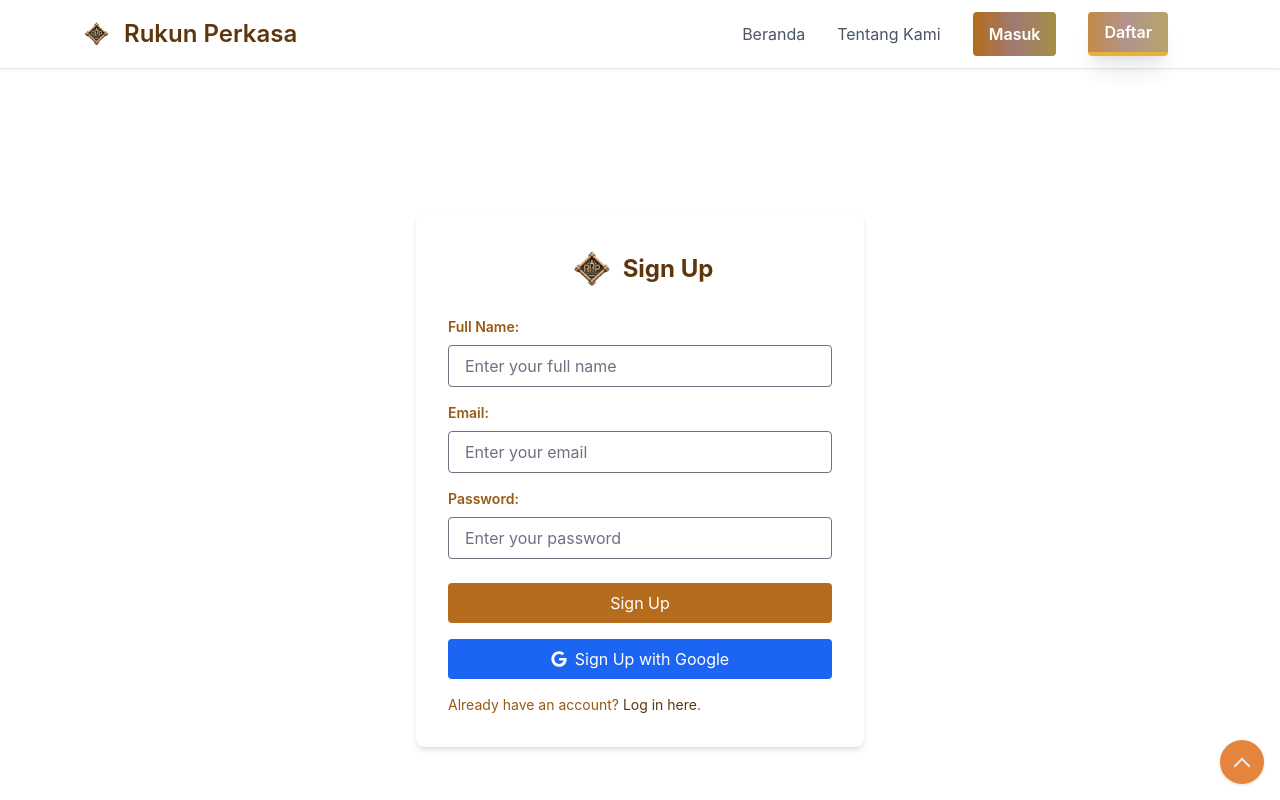
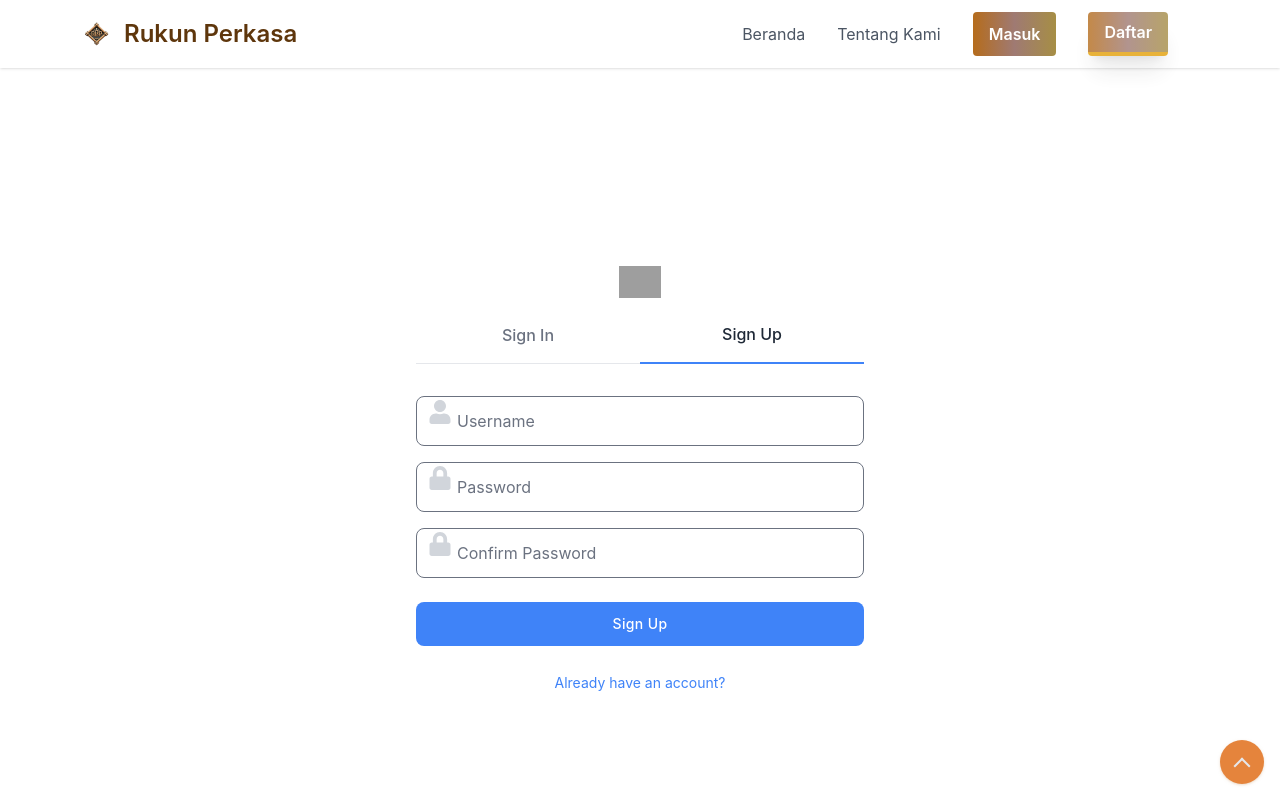
Before and after one commit to chndrwali/penjualan-fe, a React (Vite) app: page /daftar in a window 1280 px wide. Shown: the top 800 px of the page. Built offline with nearby package versions, Linux system fonts and the light colour scheme; grey boxes are pictures that could not be loaded.

Commit message:
change component login page

```diff
--- a/src/components/LandingPage/login/loginPage.jsx
+++ b/src/components/LandingPage/login/loginPage.jsx
@@ -2,7 +2,7 @@
 import React, { useState } from 'react';
 import { motion } from 'framer-motion';
 import { FaGoogle } from 'react-icons/fa';
-import { Link } from 'react-router-dom'; // Import Link from 'react-router-dom'
+import { Link } from 'react-router-dom';
 
 const LoginPage = () => {
   const containerVariants = {
@@ -17,12 +17,10 @@
 
   const [username, setUsername] = useState('');
   const [password, setPassword] = useState('');
-  const [role, setRole] = useState('user'); // Default role is 'user'
+  const [role, setRole] = useState('user');
 
   const handleLogin = () => {
-    // Perform login logic here based on username, password, and role
     if (username && password) {
-      // Check credentials and role, then redirect or perform necessary actions
       if (role === 'admin') {
         // Redirect or perform admin-specific actions
       } else {
@@ -32,91 +30,79 @@
   };
 
   return (
+
       <motion.div
-      className="min-h-screen flex items-center justify-center bg-gradient-to-r from-brown to-coffee"
+      className="flex w-full max-w-sm mx-auto overflow-hidden bg-white rounded-lg shadow-lg dark:bg-gray-800 lg:max-w-4xl"
       variants={containerVariants}
       initial="hidden"
-      animate="visible"
-    >
+      animate="visible">
+        <div className="hidden bg-cover lg:block lg:w-1/2" style={{backgroundImage: "url('https://images.unsplash.com/photo-1606660265514-358ebbadc80d?ixid=MXwxMjA3fDB8MHxwaG90by1wYWdlfHx8fGVufDB8fHw%3D&ixlib=rb-1.2.1&auto=format&fit=crop&w=1575&q=80')"}}></div>
+
         <motion.div
-        className="bg-white p-8 rounded-lg shadow-lg w-full max-w-md"
+          className="w-full px-6 py-8 md:px-8 lg:w-1/2"
           variants={formVariants}
           initial="hidden"
           animate="visible"
         >
-        <div className="text-center mb-8">
-          <img
-            src="/logo/android-chrome-512x512.png"
-            alt="Logo"
-            className="mx-auto h-12"
-          />
-          <h2 className="text-2xl font-bold mt-4">Login to Your Account</h2>
+          <div className="flex justify-center mx-auto">
+            <img className="w-auto h-7 sm:h-8" src="https://merakiui.com/images/logo.svg" alt="" />
           </div>
-        <div className="mb-4">
-          <label className="block text-gray-600 text-sm font-semibold mb-2" htmlFor="username">
-            Username:
-          </label>
-          <input
-            className="w-full px-4 py-2 rounded border focus:outline-none focus:border-brown-500"
-            type="text"
-            id="username"
-            name="username"
-            placeholder="Enter your username"
-            value={username}
-            onChange={(e) => setUsername(e.target.value)}
-          />
+
+          <p className="mt-3 text-xl text-center text-gray-600 dark:text-gray-200">
+            Welcome back!
+          </p>
+
+          <a href="#" className="flex items-center justify-center mt-4 text-gray-600 transition-colors duration-300 transform border rounded-lg dark:border-gray-700 dark:text-gray-200 hover:bg-gray-50 dark:hover:bg-gray-600">
+            <div className="px-4 py-2">
+              <svg className="w-6 h-6" viewBox="0 0 40 40">
+                <path d="M36.3425 16.7358H35V16.6667H20V23.3333H29.4192C28.045 27.2142 24.3525 30 20 30C14.4775 30 10 25.5225 10 20C10 14.4775 14.4775 9.99999 20 9.99999C22.5492 9.99999 24.8683 10.9617 26.6342 12.5325L31.3483 7.81833C28.3717 5.04416 24.39 3.33333 20 3.33333C10.7958 3.33333 3.33335 10.7958 3.33335 20C3.33335 29.2042 10.7958 36.6667 20 36.6667C29.2042 36.6667 36.6667 29.2042 36.6667 20C36.6667 18.8825 36.5517 17.7917 36.3425 16.7358Z" fill="#FFC107" />
+                <path d="M5.25497 12.2425L10.7308 16.2583C12.2125 12.59 15.8008 9.99999 20 9.99999C22.5491 9.99999 24.8683 10.9617 26.6341 12.5325L31.3483 7.81833C28.3716 5.04416 24.39 3.33333 20 3.33333C13.5983 3.33333 8.04663 6.94749 5.25497 12.2425Z" fill="#FF3D00" />
+                <path d="M20 36.6667C24.305 36.6667 28.2167 35.0192 31.1742 32.34L26.0159 27.975C24.3425 29.2425 22.2625 30 20 30C15.665 30 11.9842 27.2359 10.5975 23.3784L5.16254 27.5659C7.92087 32.9634 13.5225 36.6667 20 36.6667Z" fill="#4CAF50" />
+                <path d="M36.3425 16.7358H35V16.6667H20V23.3333H29.4192C28.7592 25.1975 27.56 26.805 26.0133 27.9758C26.0142 27.975 26.015 27.975 26.0158 27.9742L31.1742 32.3392C30.8092 32.6708 36.6667 28.3333 36.6667 20C36.6667 18.8825 36.5517 17.7917 36.3425 16.7358Z" fill="#1976D2" />
+              </svg>
             </div>
-        <div className="mb-4">
-          <label className="block text-gray-600 text-sm font-semibold mb-2" htmlFor="password">
-            Password:
-          </label>
-          <input
-            className="w-full px-4 py-2 rounded border focus:outline-none focus:border-brown-500"
-            type="password"
-            id="password"
-            name="password"
-            placeholder="Enter your password"
-            value={password}
-            onChange={(e) => setPassword(e.target.value)}
-          />
+            <span className="w-5/6 px-4 py-3 font-bold text-center">Sign in with Google</span>
+          </a>
+
+          <div className="flex items-center justify-between mt-4">
+            <span className="w-1/5 border-b dark:border-gray-600 lg:w-1/4"></span>
+
+            <a href="#" className="text-xs text-center text-gray-500 uppercase dark:text-gray-400 hover:underline">or login
+                with email</a>
+
+            <span className="w-1/5 border-b dark:border-gray-400 lg:w-1/4"></span>
           </div>
-        <div className="mb-4">
-          <label className="block text-gray-600 text-sm font-semibold mb-2" htmlFor="role">
-            Role:
-          </label>
-          <select
-            className="w-full px-4 py-2 rounded border focus:outline-none focus:border-brown-500"
-            id="role"
-            name="role"
-            value={role}
-            onChange={(e) => setRole(e.target.value)}
-          >
-            <option value="user">User</option>
-            <option value="admin">Admin</option>
-          </select>
+
+          <div className="mt-4">
+            <label className="block mb-2 text-sm font-medium text-gray-600 dark:text-gray-200" htmlFor="LoggingEmailAddress">Email Address</label>
+            <input id="LoggingEmailAddress" className="block w-full px-4 py-2 text-gray-700 bg-white border rounded-lg dark:bg-gray-800 dark:text-gray-300 dark:border-gray-600 focus:border-blue-400 focus:ring-opacity-40 dark:focus:border-blue-300 focus:outline-none focus:ring focus:ring-blue-300" type="email" />
           </div>
-        <button
-          className="w-full bg-brown-500 text-white py-2 rounded hover:bg-brown-600 transition duration-300 ease-in-out mb-4"
-          type="button"
-          onClick={handleLogin}
-        >
-          Login
+
+          <div className="mt-4">
+            <div className="flex justify-between">
+              <label className="block mb-2 text-sm font-medium text-gray-600 dark:text-gray-200" htmlFor="loggingPassword">Password</label>
+              <a href="#" className="text-xs text-gray-500 dark:text-gray-300 hover:underline">Forget Password?</a>
+            </div>
+
+            <input id="loggingPassword" className="block w-full px-4 py-2 text-gray-700 bg-white border rounded-lg dark:bg-gray-800 dark:text-gray-300 dark:border-gray-600 focus:border-blue-400 focus:ring-opacity-40 dark:focus:border-blue-300 focus:outline-none focus:ring focus:ring-blue-300" type="password" />
+          </div>
+
+          <div className="mt-6">
+            <button className="w-full px-6 py-3 text-sm font-medium tracking-wide text-white capitalize transition-colors duration-300 transform bg-gray-800 rounded-lg hover:bg-gray-700 focus:outline-none focus:ring focus:ring-gray-300 focus:ring-opacity-50">
+              Sign In
             </button>
-        <p className="text-center text-gray-600 text-sm">
-          Or
-        </p>
-        <button
-          className="w-full bg-blue-500 text-white py-2 rounded hover:bg-blue-600 transition duration-300 ease-in-out flex items-center justify-center"
-          type="button"
-        >
-          <FaGoogle className="mr-2" />
-          Login with Google
-        </button>
-        <p className="mt-4 text-sm text-gray-600 text-center">
-          Don{`'`}t have an account? <Link to="/signup" className="text-brown-800">Sign up here</Link>.
-        </p>
+          </div>
+
+          <div className="flex items-center justify-between mt-4">
+            <span className="w-1/5 border-b dark:border-gray-600 md:w-1/4"></span>
+
+            <a href="#" className="text-xs text-gray-500 uppercase dark:text-gray-400 hover:underline">or sign up</a>
+
+            <span className="w-1/5 border-b dark:border-gray-600 md:w-1/4"></span>
+          </div>
         </motion.div>
       </motion.div>
+
   );
 };
 
--- a/src/components/LandingPage/signup/SignupPage.jsx
+++ b/src/components/LandingPage/signup/SignupPage.jsx
@@ -1,99 +1,71 @@
-/* eslint-disable no-unused-vars */
-import React, { useState } from 'react';
 import { motion } from 'framer-motion';
-import { FaGoogle } from 'react-icons/fa';
+import { FaUser, FaLock } from 'react-icons/fa';
+import { Link } from 'react-router-dom';
 
-const SignupPage = () => {
-  const [fullName, setFullName] = useState('');
-  const [email, setEmail] = useState('');
-  const [password, setPassword] = useState('');
-
-  const handleSignup = () => {
-    // Logika signup di sini
-    console.log(`Sign up with Full Name: ${fullName}, Email: ${email}, Password: ${password}`);
+const SignUpPage = () => {
+  const containerVariants = {
+    hidden: { opacity: 0 },
+    visible: { opacity: 1, transition: { duration: 0.5 } },
   };
 
   return (
-    <div className="min-h-screen flex items-center justify-center bg-gradient-to-r from-brown to-coffee">
-      <motion.div
-        initial={{ opacity: 0, y: 20 }}
-        animate={{ opacity: 1, y: 0 }}
-        transition={{ duration: 0.5 }}
-        className="bg-white p-8 rounded-lg shadow-md w-full max-w-md"
+    <motion.section
+      className="bg-white dark:bg-gray-900"
+      variants={containerVariants}
+      initial="hidden"
+      animate="visible"
     >
-        <div className="flex items-center justify-center mb-6">
-          {/* Logo */}
-          <img
-            src="/logo/android-chrome-512x512.png"
-            alt="Logo"
-            className="h-12 w-12 mr-2"
-          />
-          <h2 className="text-2xl font-bold text-brown-800">Sign Up</h2>
+      <div className="container flex items-center justify-center min-h-screen px-6 mx-auto">
+        <form className="w-full max-w-md">
+          <div className="flex justify-center mx-auto">
+            <img className="w-auto h-7 sm:h-8" src="https://merakiui.com/images/logo.svg" alt="" />
           </div>
-        <div className="mb-4">
-          <label className="block text-brown-600 text-sm font-semibold mb-2" htmlFor="fullName">
-            Full Name:
-          </label>
-          <input
-            className="w-full px-4 py-2 rounded border focus:outline-none focus:border-brown-500"
-            type="text"
-            id="fullName"
-            name="fullName"
-            placeholder="Enter your full name"
-            value={fullName}
-            onChange={(e) => setFullName(e.target.value)}
-          />
+
+          <div className="flex items-center justify-center mt-6">
+            <Link to="/signin" className="w-1/2 pb-4 font-medium text-center text-gray-500 capitalize border-b dark:border-gray-400 dark:text-gray-300">
+              sign in
+            </Link>
+            <Link to="/signup" className="w-1/2 pb-4 font-medium text-center text-gray-800 capitalize border-b-2 border-blue-500 dark:border-blue-400 dark:text-white">
+              sign up
+            </Link>
           </div>
-        <div className="mb-4">
-          <label className="block text-brown-600 text-sm font-semibold mb-2" htmlFor="email">
-            Email:
-          </label>
-          <input
-            className="w-full px-4 py-2 rounded border focus:outline-none focus:border-brown-500"
-            type="email"
-            id="email"
-            name="email"
-            placeholder="Enter your email"
-            value={email}
-            onChange={(e) => setEmail(e.target.value)}
-          />
+
+          <div className="relative flex items-center mt-8">
+            <span className="absolute left-3 top-1">
+              <FaUser className="w-6 h-6 text-gray-300 dark:text-gray-500" />
+            </span>
+            <input type="text" className="block w-full py-3 pl-10 text-gray-700 bg-white border rounded-lg dark:bg-gray-900 dark:text-gray-300 dark:border-gray-600 focus:border-blue-400 dark:focus:border-blue-300 focus:ring-blue-300 focus:outline-none focus:ring focus:ring-opacity-40" placeholder="Username" />
           </div>
-        <div className="mb-6">
-          <label className="block text-brown-600 text-sm font-semibold mb-2" htmlFor="password">
-            Password:
-          </label>
-          <input
-            className="w-full px-4 py-2 rounded border focus:outline-none focus:border-brown-500"
-            type="password"
-            id="password"
-            name="password"
-            placeholder="Enter your password"
-            value={password}
-            onChange={(e) => setPassword(e.target.value)}
-          />
+
+          <div className="relative flex items-center mt-4">
+            <span className="absolute left-3 top-1">
+              <FaLock className="w-6 h-6 text-gray-300 dark:text-gray-500" />
+            </span>
+            <input type="password" className="block w-full py-3 pl-10 text-gray-700 bg-white border rounded-lg dark:bg-gray-900 dark:text-gray-300 dark:border-gray-600 focus:border-blue-400 dark:focus:border-blue-300 focus:ring-blue-300 focus:outline-none focus:ring focus:ring-opacity-40" placeholder="Password" />
           </div>
-        <button
-          onClick={handleSignup}
-          className="w-full bg-brown-500 text-white py-2 rounded hover:bg-brown-600 transition duration-300 ease-in-out"
-        >
+
+          <div className="relative flex items-center mt-4">
+            <span className="absolute left-3 top-1">
+              <FaLock className="w-6 h-6 text-gray-300 dark:text-gray-500" />
+            </span>
+            <input type="password" className="block w-full py-3 pl-10 text-gray-700 bg-white border rounded-lg dark:bg-gray-900 dark:text-gray-300 dark:border-gray-600 focus:border-blue-400 dark:focus:border-blue-300 focus:ring-blue-300 focus:outline-none focus:ring focus:ring-opacity-40" placeholder="Confirm Password" />
+          </div>
+
+          <div className="mt-6">
+            <motion.button className="w-full px-6 py-3 text-sm font-medium tracking-wide text-white capitalize transition-colors duration-300 transform bg-blue-500 rounded-lg hover:bg-blue-400 focus:outline-none focus:ring focus:ring-blue-300 focus:ring-opacity-50">
               Sign Up
-        </button>
-        {/* Google Sign Up */}
-        <button
-          onClick={() => console.log('Sign up with Google')}
-          className="w-full mt-4 bg-blue-600 text-white py-2 rounded flex items-center justify-center hover:bg-blue-700 transition duration-300 ease-in-out"
-        >
-          <FaGoogle className="mr-2" />
-          Sign Up with Google
-        </button>
-        <p className="mt-4 text-sm text-brown-600">
-          Already have an account? <a href="#" className="text-brown-800">Log in here</a>.
-        </p>
+            </motion.button>
 
-
-      </motion.div>
+            <div className="mt-6 text-center ">
+              <Link to="/signin" className="text-sm text-blue-500 hover:underline dark:text-blue-400">
+                Already have an account?
+              </Link>
             </div>
+          </div>
+        </form>
+      </div>
+    </motion.section>
   );
 };
 
-export default SignupPage;
+export default SignUpPage;
--- a/src/pages/Home/Main-page.jsx
+++ b/src/pages/Home/Main-page.jsx
@@ -1,12 +1,12 @@
 /* eslint-disable no-unused-vars */
 import React from "react";
 import Layout from "../../components/Home/Layout";
-import ImgCrsl from "../../components/Home/Carousel/ImgCrsl";
+import ImageCarousel from "../../components/Home/Carousel/ImageCarousel";
 
 function MainPage() {
     return (
         <Layout>
-            <ImgCrsl />
+            <ImageCarousel />
         </Layout>
     )
 }
--- a/src/styles/index.css
+++ b/src/styles/index.css
@@ -4,6 +4,7 @@
 
 body {
   font-family: 'Inter', sans-serif;
+  overflow-x: hidden;
 }
 
 .navbar-fixed {
```
Also changed, not shown: src/components/Home/Carousel/ImageCarousel.jsx (added, +64 -0 lines), src/components/Home/Carousel/ImgCrsl.jsx (deleted, +0 -19 lines), src/components/Home/data/homeData.js (+8 -1 lines). Lines whose indentation alone changed are shown as unchanged.
